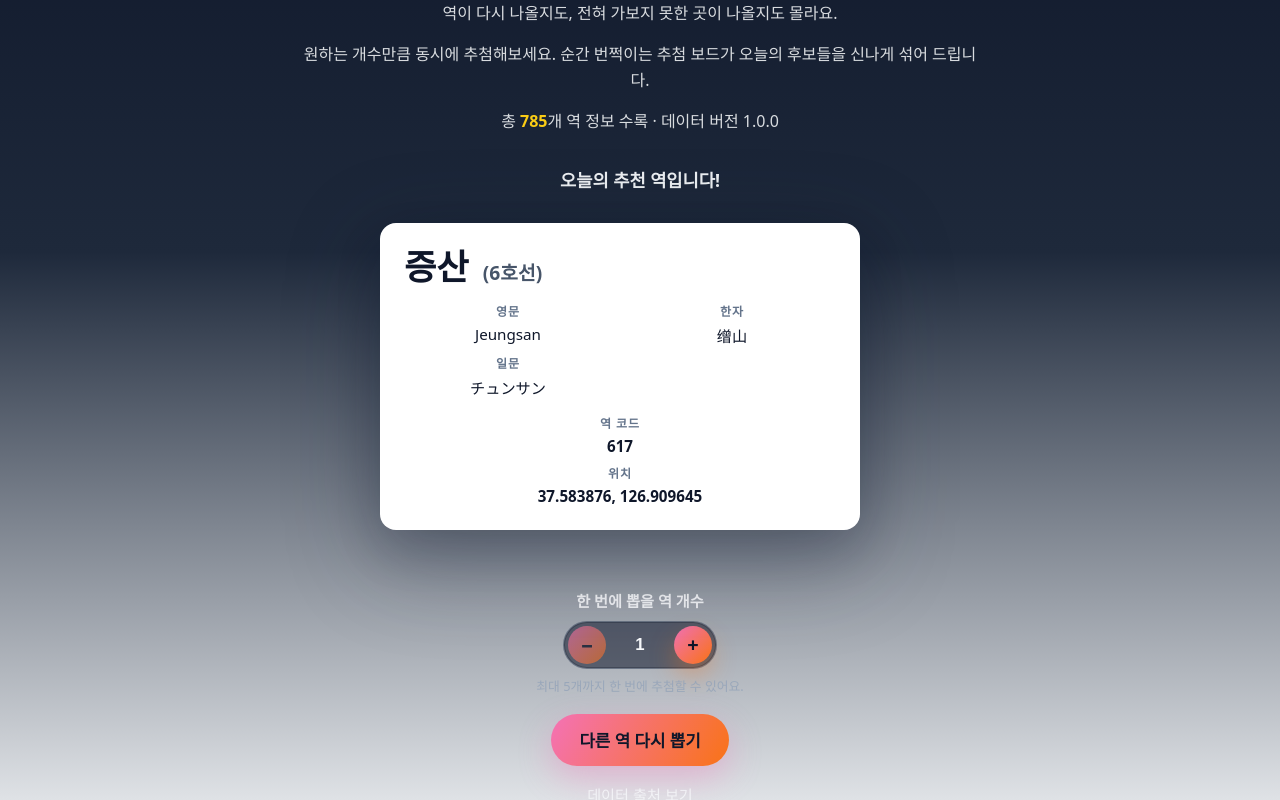
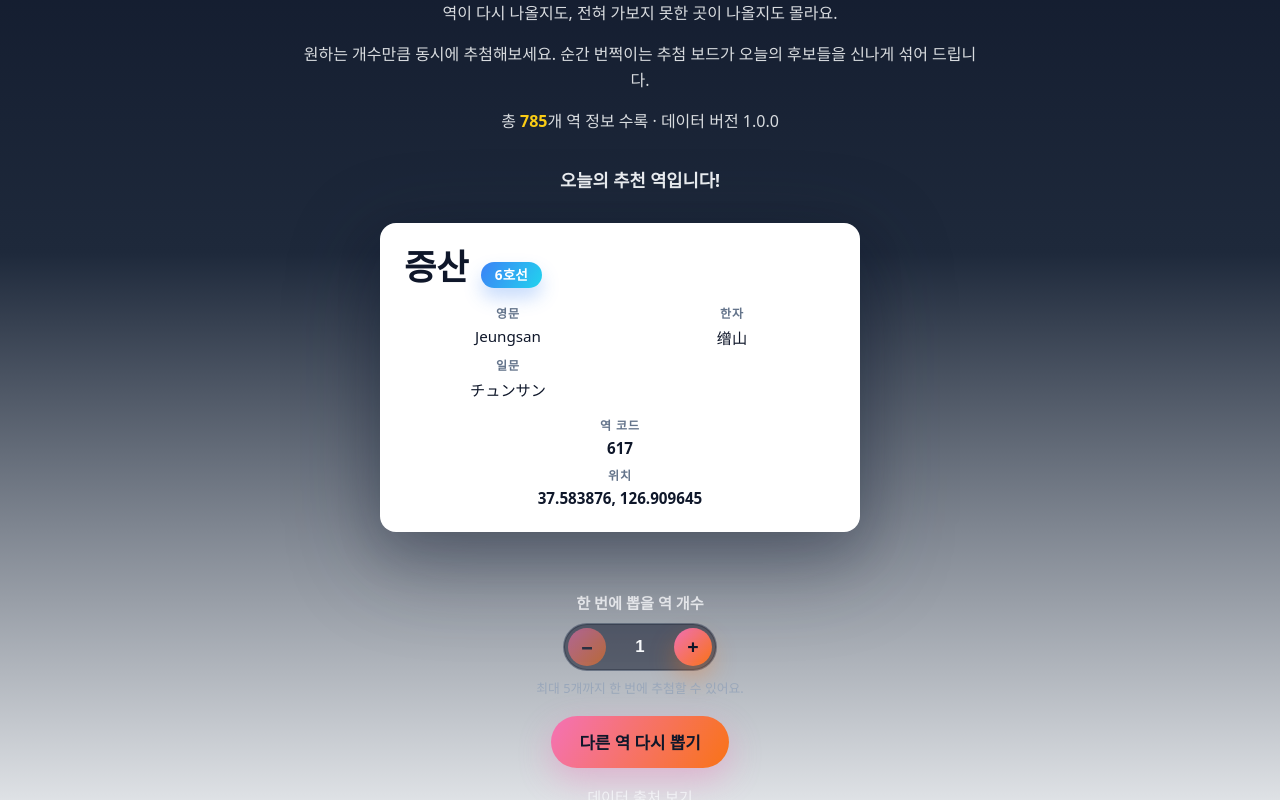
Before and after one commit to JK-Kim4/codex-random-subway, a React (Vite) app: page / in a window 1280 px wide. Both pictures are taken after a click on the button "오늘의 역 뽑기". Shown: the part 161-961 px from the top of the page. Built offline with nearby package versions, Linux system fonts and the light colour scheme; a web font is replaced by a local one.

Commit message:
Tweak station title layout and reveal animation (#6)

```diff
--- a/src/App.tsx
+++ b/src/App.tsx
@@ -335,7 +335,9 @@ function App() {
                       onKeyDown={handleCarouselKeyDown}
                       style={cardStyle}
                     >
-                      <StationCard station={station} />
+                      <div className="app__carousel-card-shell" style={{ animationDelay: `${index * 140}ms` }}>
+                        <StationCard station={station} />
+                      </div>
                     </button>
                   );
                 })}
--- a/src/components/StationCard.css
+++ b/src/components/StationCard.css
@@ -17,25 +17,40 @@
   gap: 8px;
 }
 
+.station-card__title-row {
+  display: flex;
+  flex-wrap: wrap;
+  align-items: baseline;
+  gap: 12px;
+}
+
 .station-card__title {
   margin: 0;
-  display: inline-flex;
-  flex-wrap: wrap;
-  align-items: baseline;
-  gap: 0.4em;
   font-size: clamp(1.75rem, 4vw, 2.2rem);
   font-weight: 700;
   line-height: 1.1;
-}
-
-.station-card__name {
   color: #0f172a;
 }
 
-.station-card__line {
-  font-size: clamp(1.05rem, 3vw, 1.2rem);
+.station-card__line-group {
+  display: inline-flex;
+  flex-wrap: wrap;
+  gap: 8px;
+}
+
+.station-card__line-chip {
+  display: inline-flex;
+  align-items: center;
+  padding: 6px 14px;
+  border-radius: 9999px;
+  background: linear-gradient(120deg, #3b82f6, #22d3ee);
+  color: #ffffff;
+  font-size: 0.85rem;
   font-weight: 600;
-  color: #475569;
+  letter-spacing: 0.01em;
+  box-shadow: 0 10px 18px rgba(59, 130, 246, 0.28);
+  white-space: nowrap;
+  line-height: 1;
 }
 
 .station-card__names {
--- a/src/components/StationCard.tsx
+++ b/src/components/StationCard.tsx
@@ -8,15 +8,24 @@ interface StationCardProps {
 export function StationCard({ station }: StationCardProps) {
   const hasInternationalNames =
     station.englishName || station.chineseName || station.japaneseName;
-  const lineLabel = station.lines.length > 0 ? station.lines.join(', ') : '';
+  const uniqueLines = Array.from(new Set(station.lines));
+  const hasLines = uniqueLines.length > 0;
 
   return (
     <article className="station-card">
       <header className="station-card__header">
-        <h2 className="station-card__title">
-          <span className="station-card__name">{station.name}</span>
-          {lineLabel && <span className="station-card__line">({lineLabel})</span>}
-        </h2>
+        <div className="station-card__title-row">
+          <h2 className="station-card__title">{station.name}</h2>
+          {hasLines && (
+            <div className="station-card__line-group" aria-label="지나는 노선">
+              {uniqueLines.map((line) => (
+                <span key={line} className="station-card__line-chip">
+                  {line}
+                </span>
+              ))}
+            </div>
+          )}
+        </div>
       </header>
 
       {hasInternationalNames && (
--- a/src/styles/App.css
+++ b/src/styles/App.css
@@ -202,6 +202,14 @@
   color: inherit;
 }
 
+.app__carousel-card-shell {
+  display: block;
+  width: 100%;
+  opacity: 0;
+  transform: translateY(22px);
+  animation: app-carousel-card-reveal 0.6s cubic-bezier(0.4, 0, 0.2, 1) forwards;
+}
+
 .app__carousel-card:focus {
   outline: none;
 }
@@ -404,6 +412,18 @@
   }
 }
 
+@keyframes app-carousel-card-reveal {
+  from {
+    opacity: 0;
+    transform: translateY(24px);
+  }
+
+  to {
+    opacity: 1;
+    transform: translateY(0);
+  }
+}
+
 @keyframes app-fade-in-up {
   from {
     opacity: 0;
```
